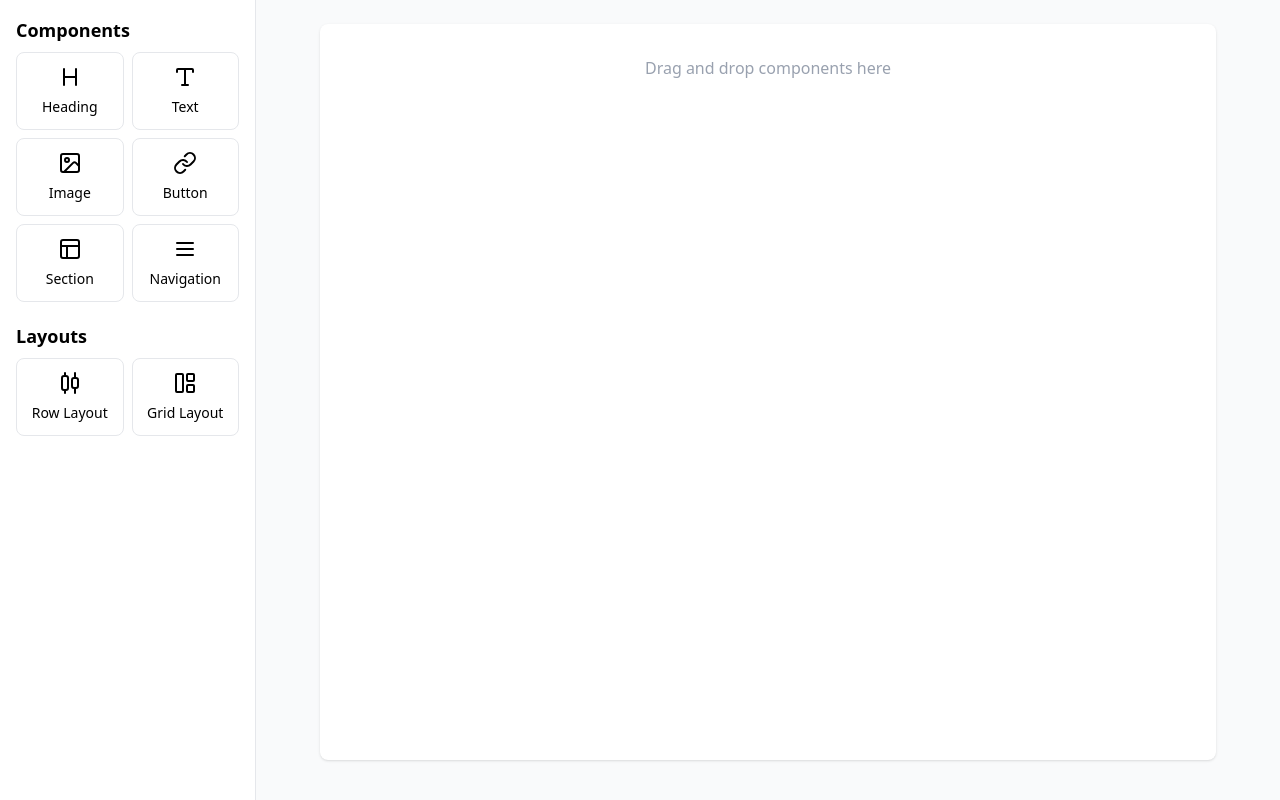
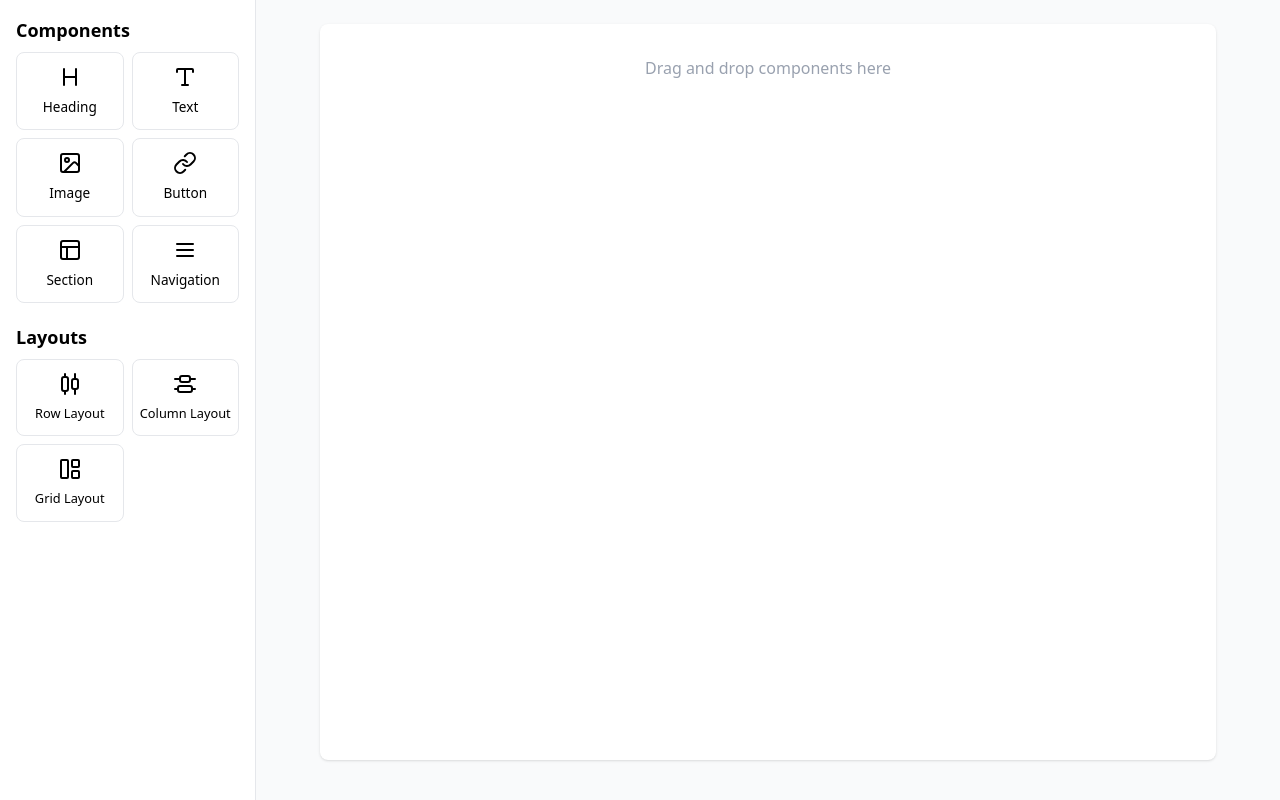
Before and after one commit to Yatik1/nocode, a React (Vite) app: page / in a window 1280 px wide. Built offline with nearby package versions, Linux system fonts and the light colour scheme.

Commit message:
add Column Layout option to ComponentLibrary and adjust styling for better readability

```diff
--- a/src/components/builder/ComponentLibrary.tsx
+++ b/src/components/builder/ComponentLibrary.tsx
@@ -1,6 +1,6 @@
 import React from 'react';
 import Card from '../ui/Card';
-import { Layout, Type, Image, Link, Menu, AlignHorizontalDistributeCenter, LayoutPanelLeft, Heading } from 'lucide-react';
+import { Layout, Type, Image, Link, Menu, AlignHorizontalDistributeCenter, LayoutPanelLeft, Heading, AlignVerticalDistributeCenter } from 'lucide-react';
 // import FlexLayout from './layouts/FlexLayout';
 
 const components = [
@@ -14,6 +14,7 @@ const components = [
 
 const layouts = [
   { id: 'flex-row', icon: <AlignHorizontalDistributeCenter size={24} />, label: 'Row Layout' },
+  { id: 'flex-col', icon: <AlignVerticalDistributeCenter size={24} />, label: 'Column Layout' },
   { id: 'grid', icon: <LayoutPanelLeft size={24} />, label: 'Grid Layout' },
 ]
 
@@ -34,7 +35,7 @@ function ComponentLibrary() {
             className="p-3 cursor-move hover:bg-gray-50 transition-colors flex flex-col items-center gap-2"
           >
             {component.icon}
-            <span className="text-sm">{component.label}</span>
+            <span className="text-[0.85rem]">{component.label}</span>
           </Card>
         ))}
       </div>
@@ -46,10 +47,10 @@ function ComponentLibrary() {
             key={layout.id}
             draggable
             onDragStart={(e) => onDragStart(e, layout.id)}
-            className="p-3 cursor-move hover:bg-gray-50 transition-colors flex flex-col items-center gap-2"
+            className="px-1 py-3 cursor-move hover:bg-gray-50 transition-colors flex flex-col items-center gap-2"
           >
             {layout.icon}
-            <span className="text-sm">{layout.label}</span>
+            <span className="text-[0.8rem]">{layout.label}</span>
           </Card>
         ))}
       </div>
```
